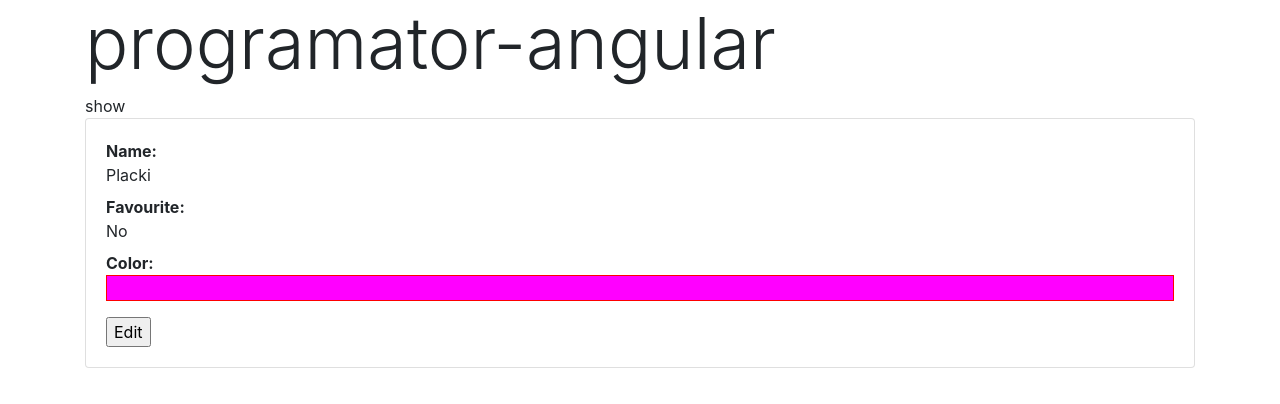
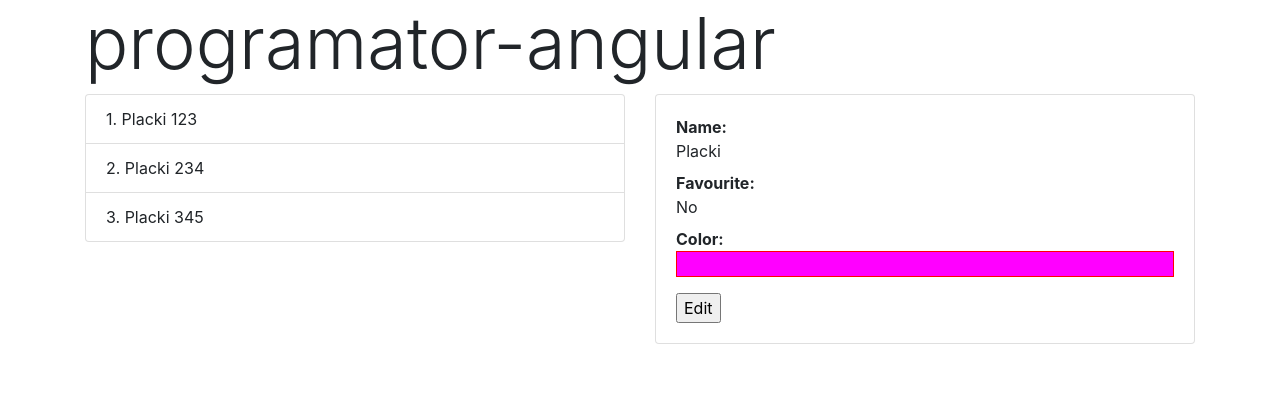
Before and after one commit to ev45ive/programator-angular, an Angular app: page / in a window 1280 px wide. Shown: the top 404 px of the page. Built offline with nearby package versions, Linux system fonts and the light colour scheme.

Commit message:
ngFor, ngForOf, let-zmienna = implicit

```diff
--- a/src/app/playlist/playlist.component.html
+++ b/src/app/playlist/playlist.component.html
@@ -1,14 +1,24 @@
-{{ mode }}
+<div class="row">
+  <div class="col">
+    <div class="list-group">
 
 
+      <ng-template
+        ngFor
+        [ngForOf]="playlists"
 
-<!-- <ng-template [ngIf]="this.mode === 'show'" [ngIfThen]="showTpl" [ngIfElse]="formTplPlacki"></ng-template> -->
+        let-playlist="$implicit"
+        let-i="index"
+      >
+        <div class="list-group-item">
+          {{ i + 1 }}. {{ playlist.name }}
+        </div>
+      </ng-template>
 
-<div *ngIf="this.mode === 'show'; then showTpl; else formTplPlacki"></div>
-
-
-<ng-template #showTpl>
-  <div class="card">
+    </div>
+  </div>
+  <div class="col">
+    <div class="card" *ngIf="this.mode === 'show'">
       <div class="card-body">
         <dl>
           <dt>Name:</dt>
@@ -32,10 +42,8 @@
         <input type="button" value="Edit" (click)="edit()" />
       </div>
     </div>
-</ng-template>
 
-<ng-template #formTplPlacki>
-  <div class="card">
+    <div class="card" *ngIf="this.mode === 'edit'">
       <div class="card-body">
         <div class="form-group">
           <label>Name:</label>
@@ -51,4 +59,5 @@
         <input type="button" value="Cancel" (click)="cancel()" />
       </div>
     </div>
-</ng-template>
+  </div>
+</div>
--- a/src/app/playlist/playlist.component.ts
+++ b/src/app/playlist/playlist.component.ts
@@ -1,13 +1,37 @@
 import { Component, OnInit, ChangeDetectorRef } from "@angular/core";
+import { NgForOf, NgForOfContext } from '@angular/common';
+
+NgForOf
+NgForOfContext
 
 @Component({
   selector: "app-playlist, .placki-playlist",
   templateUrl: "./playlist.component.html",
   styleUrls: ["./playlist.component.scss"]
 })
-
 export class PlaylistComponent {
   mode = "show";
+
+  playlists: Playlist[] = [
+    {
+      id: 123,
+      name: "Placki 123",
+      color: "#ffff00",
+      favorite: false
+    },
+    {
+      id: 234,
+      name: "Placki 234",
+      color: "#ff00ff",
+      favorite: true
+    },
+    {
+      id: 345,
+      name: "Placki 345",
+      color: "#ff00ff",
+      favorite: false
+    },
+  ];
 
   playlist: Playlist = {
     id: 123,
@@ -24,7 +48,7 @@ export class PlaylistComponent {
     this.mode = "show";
   }
 
-  constructor(cdr:ChangeDetectorRef) {
+  constructor(cdr: ChangeDetectorRef) {
     // cdr.detectChanges()
   }
 
```
Lines whose indentation alone changed are shown as unchanged.
